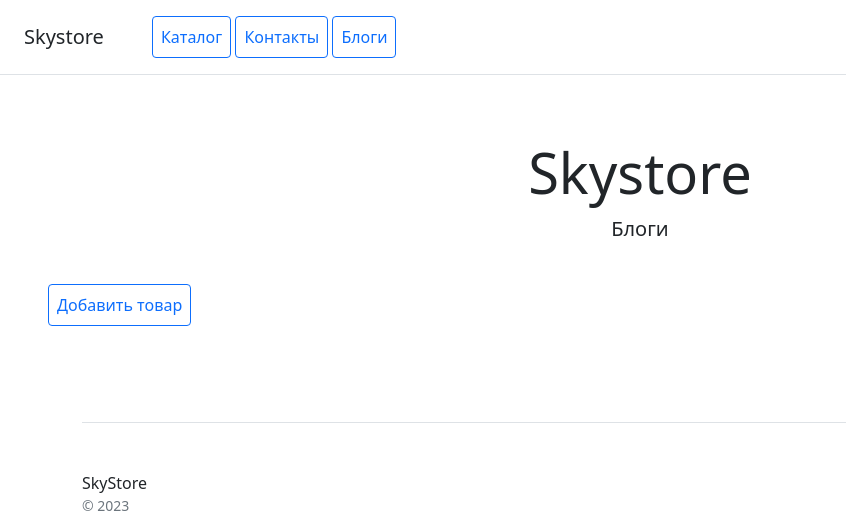
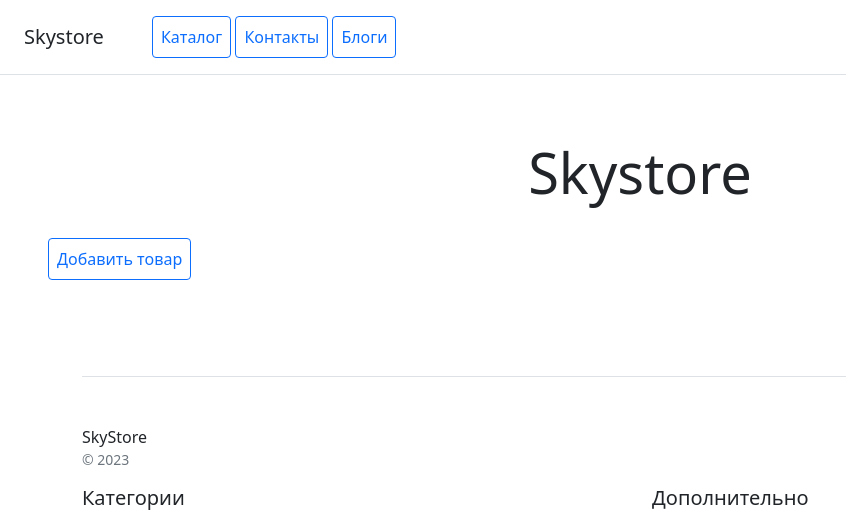
Before and after one commit to Zakhargrr/eshop, a Django app: page / in a window 1280 px wide. Shown: the top 514 px of the page, without its empty margins (0-846 px from the left). Run offline with Django 4.2, Linux system fonts and the light colour scheme; data that the repository does not hold is empty; some libraries are stand-ins or nearby versions.

Commit message:
little fix to homework-5

```diff
--- a/catalog/templates/catalog/product_list.html
+++ b/catalog/templates/catalog/product_list.html
@@ -5,7 +5,6 @@
 
 <div class="pricing-header px-3 py-3 pt-md-5 pb-md-4 mx-auto text-center">
     <h1 class="display-4">Skystore</h1>
-    <p class="lead">Блоги</p>
 </div>
 <a class="p-2 btn btn-outline-primary mb-5 ml-1 ms-5" href="{% url 'catalog:create_product' %}">Добавить товар</a>
 <div class="container">
```
